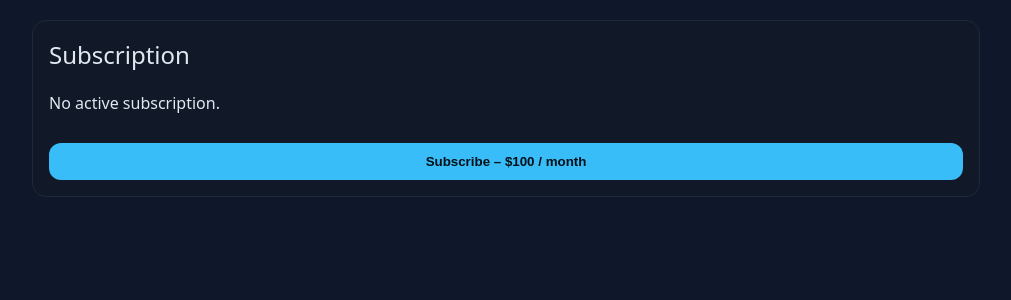
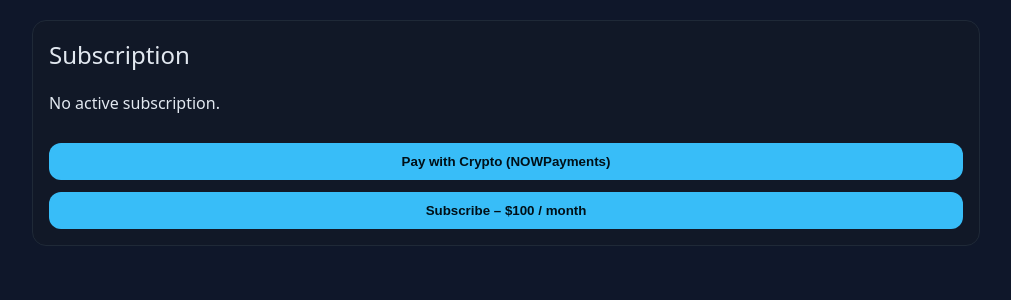
Before and after one commit to Fanatic1989/profitpilotai, a FastAPI app: page /dashboard in a window 1280 px wide. Shown: the part 49-349 px from the top of the page, without its empty margins (134-1145 px from the left). Run offline with FastAPI, Linux system fonts and the light colour scheme; the visitor is signed in with stand-in values (Sample User, id 1).

Commit message:
User dashboard: add Pay with Crypto button

```diff
--- a/templates/user.html
+++ b/templates/user.html
@@ -15,6 +15,9 @@
       <p>Renews: <code>{{ sub.current_period_end or '—' }}</code></p>
     {% else %}
       <p>No active subscription.</p>
+      <form method="post" action="/crypto/subscribe">
+        <button type="submit">Pay with Crypto (NOWPayments)</button>
+      </form>
       <form method="post" action="/subscribe">
         <button type="submit">Subscribe – $100 / month</button>
       </form>
```
